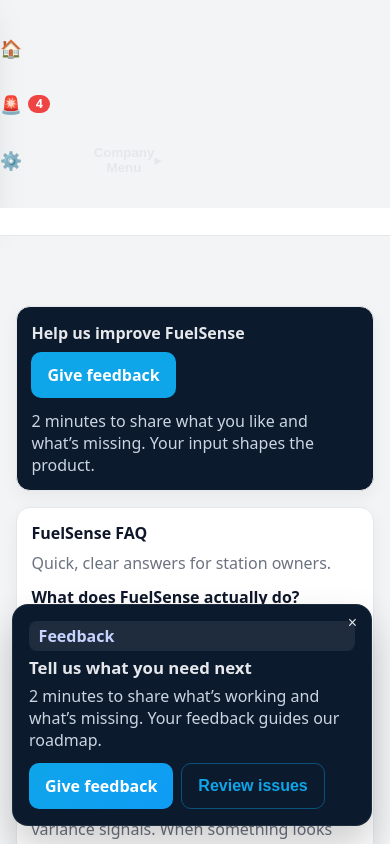
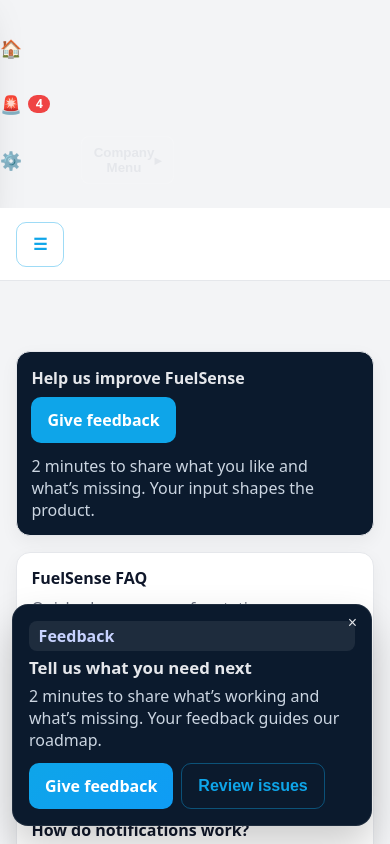
Before and after one commit to arifmanasiya/FuelSense, a React (Vite) app: page /FuelSense/faq in a window 390 px wide. Shown: the top 844 px of the page. Built offline with nearby package versions, Linux system fonts and the light colour scheme; sample sign-in values are in the browser's storage.

Commit message:
Restore mobile menu button to toggle sidebar

```diff
--- a/src/components/Layout.tsx
+++ b/src/components/Layout.tsx
@@ -26,7 +26,7 @@
     <div className="layout">
       <SideNav isOpen={mobileNavOpen} onLinkClick={() => setMobileNavOpen(false)} />
       <div className="main-shell">
-        <TopNav />
+        <TopNav onMenuToggle={() => setMobileNavOpen((prev) => !prev)} />
         <main className="content">
           <FeedbackBanner />
           {children}
--- a/src/components/TopNav.tsx
+++ b/src/components/TopNav.tsx
@@ -1,3 +1,21 @@
-export default function TopNav() {
-  return <header className="topnav" />;
+interface Props {
+  onMenuToggle?: () => void;
 }
+
+export default function TopNav({ onMenuToggle }: Props) {
+  return (
+    <header className="topnav" style={{ justifyContent: 'flex-start' }}>
+      <button
+        className="button ghost responsive-button mobile-menu-button"
+        type="button"
+        aria-label="Open navigation"
+        onClick={onMenuToggle}
+      >
+        <span className="icon" aria-hidden="true">
+          ☰
+        </span>
+        <span className="text">Menu</span>
+      </button>
+    </header>
+  );
+}
```
